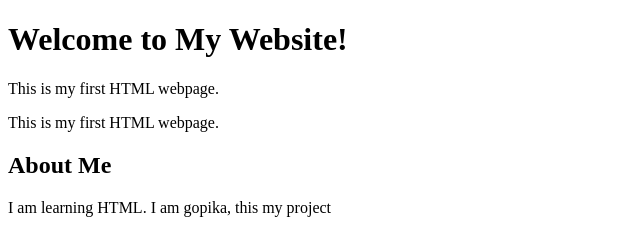
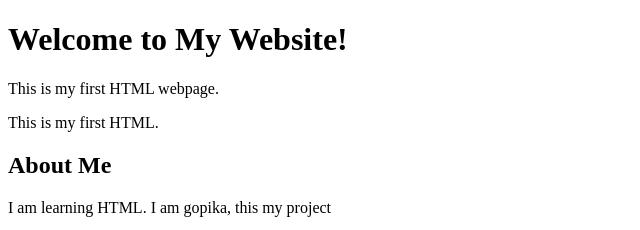
Before and after one commit to gopika8806-source/Gopika_project, a plain HTML site: page index.html in a window 1280 px wide. Shown: the top 230 px of the page, 0-640 px from the left. Drawn offline with Linux system fonts and the light colour scheme.

```diff
--- a/index.html
+++ b/index.html
@@ -7,7 +7,7 @@
 
     <h1>Welcome to My Website!</h1>
     <p>This is my first HTML webpage.</p>
-    <p>This is my first HTML webpage.</p>
+    <p>This is my first HTML.</p>
 
     <h2>About Me</h2>
     <p>I am learning HTML. I am gopika, this my project</p>
```
Also changed, not shown: 1 other file.
